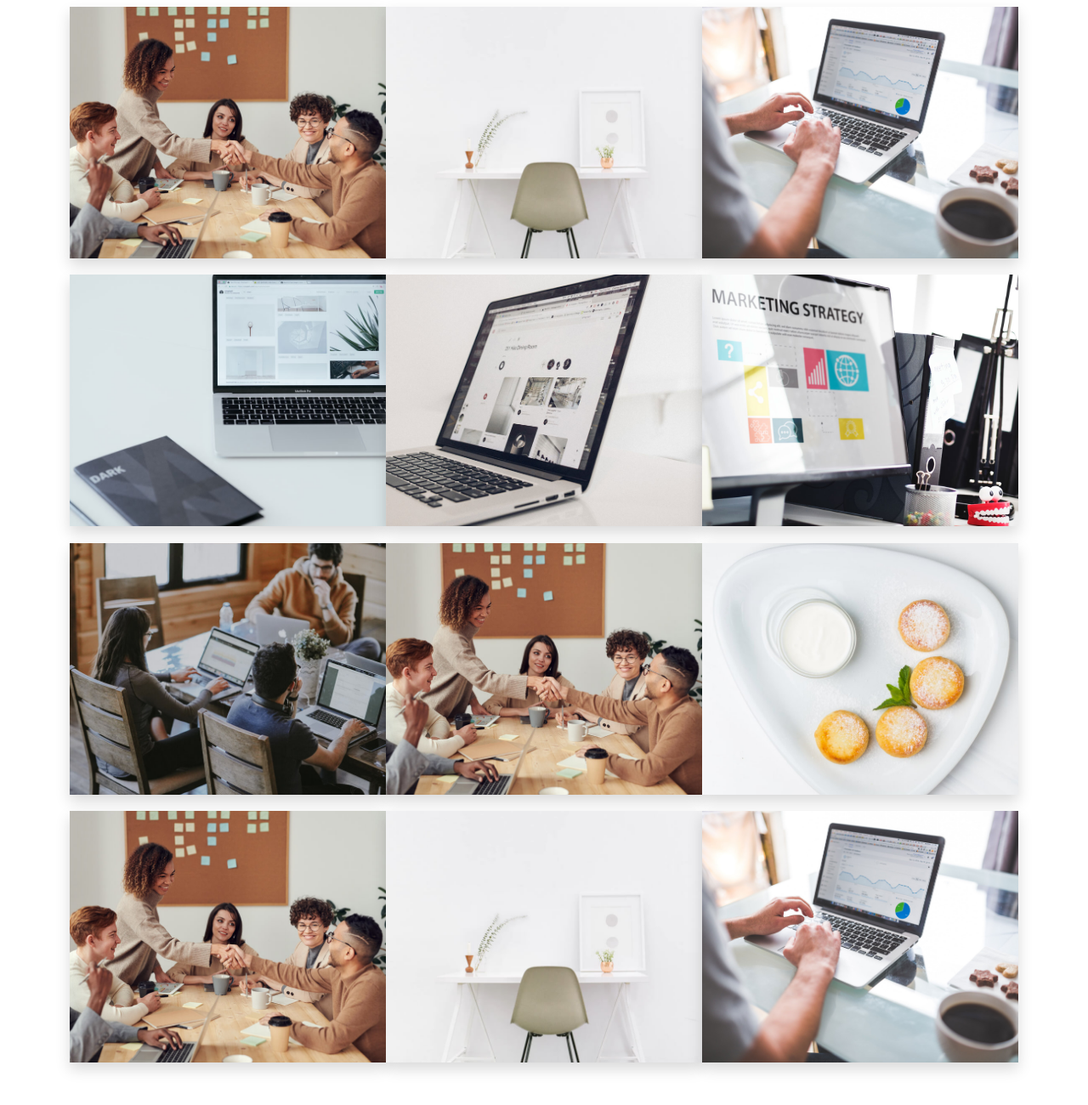
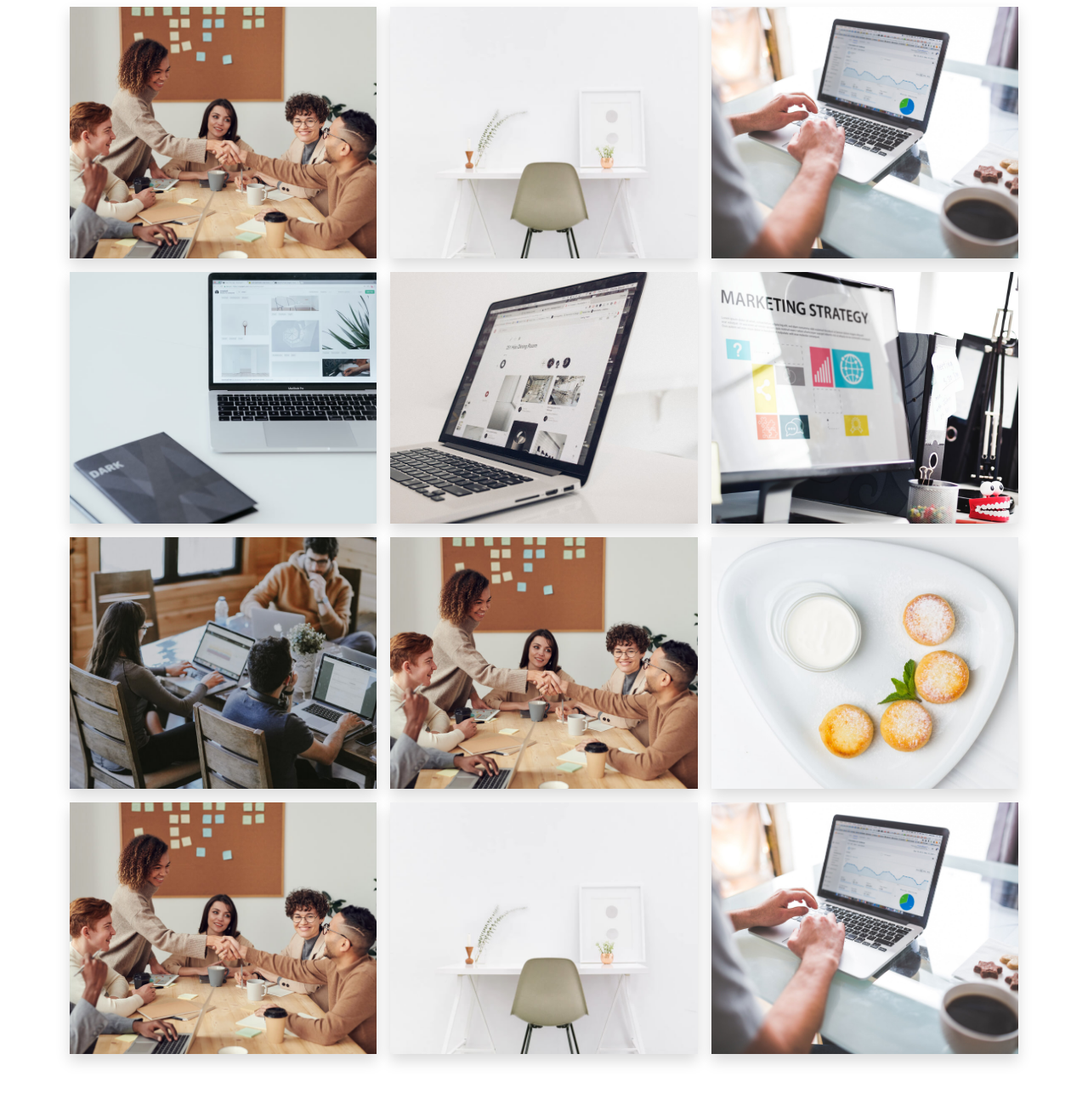
Before and after one commit to atiqueMorshed/learning-bootstrap-v1, a website: page index.html in a window 1280 px wide. Shown: the part 5188-6488 px from the top of the page at 85% size. Drawn offline with Linux system fonts and the light colour scheme.

Commit message:
+Fix - Portfolio Section Gutter

```diff
--- a/index.html
+++ b/index.html
@@ -660,8 +660,9 @@
           </div>
         </div>
         <!-- Start Portfolio Items -->
-        <div class="row row-cols-1 row-cols-md-2 row-cols-xl-3 g-0">
-          <div class="col portfolio-box shadow">
+        <div class="row row-cols-1 row-cols-md-2 row-cols-xl-3 g-3">
+          <div class="col">
+          <div class="portfolio-box shadow">
             <img src="./assets/images/portfolio/portfolio-1.jpg" alt="portfolio 1" title="portfolio 1 image" class="img-fluid">
             <span class="portfolio-info">
               <span class="caption">
@@ -670,7 +671,9 @@
               </span>
             </span>
           </div>
-          <div class="col portfolio-box shadow">
+        </div>
+        <div class="col">
+          <div class="portfolio-box shadow">
             <img src="./assets/images/portfolio/portfolio-2.jpg" alt="portfolio 2" title="portfolio 2 image" class="img-fluid">
             <span class="portfolio-info">
               <span class="caption">
@@ -679,7 +682,9 @@
               </span>
             </span>
           </div>
-          <div class="col portfolio-box shadow">
+        </div>
+        <div class="col">
+          <div class="portfolio-box shadow">
             <img src="./assets/images/portfolio/portfolio-3.jpg" alt="portfolio 3" title="portfolio 3 image" class="img-fluid">
             <span class="portfolio-info">
               <span class="caption">
@@ -688,7 +693,9 @@
               </span>
             </span>
           </div>
-          <div class="col portfolio-box shadow">
+        </div>
+        <div class="col">
+          <div class="portfolio-box shadow">
             <img src="./assets/images/portfolio/portfolio-4.jpg" alt="portfolio 4" title="portfolio 4 image" class="img-fluid">
             <span class="portfolio-info">
               <span class="caption">
@@ -697,7 +704,9 @@
               </span>
             </span>
           </div>
-          <div class="col portfolio-box shadow">
+        </div>
+        <div class="col">
+          <div class="portfolio-box shadow">
             <img src="./assets/images/portfolio/portfolio-5.jpg" alt="portfolio 5" title="portfolio 5 image" class="img-fluid">
             <span class="portfolio-info">
               <span class="caption">
@@ -706,7 +715,9 @@
               </span>
             </span>
           </div>
-          <div class="col portfolio-box shadow">
+        </div>
+          <div class="col">
+          <div class="portfolio-box shadow">
             <img src="./assets/images/portfolio/portfolio-6.jpg" alt="portfolio 6" title="portfolio 6 image" class="img-fluid">
             <span class="portfolio-info">
               <span class="caption">
@@ -715,7 +726,9 @@
               </span>
             </span>
           </div>
-          <div class="col portfolio-box shadow">
+        </div>
+          <div class="col">
+          <div class="portfolio-box shadow">
             <img src="./assets/images/portfolio/portfolio-7.jpg" alt="portfolio 7" title="portfolio 7 image" class="img-fluid">
             <span class="portfolio-info">
               <span class="caption">
@@ -724,7 +737,9 @@
               </span>
             </span>
           </div>
-          <div class="col portfolio-box shadow">
+        </div>
+          <div class="col">
+          <div class="portfolio-box shadow">
             <img src="./assets/images/portfolio/portfolio-8.jpg" alt="portfolio 8" title="portfolio 8 image" class="img-fluid">
             <span class="portfolio-info">
               <span class="caption">
@@ -733,7 +748,9 @@
               </span>
             </span>
           </div>
-          <div class="col portfolio-box shadow">
+        </div>
+          <div class="col">
+          <div class="portfolio-box shadow">
             <img src="./assets/images/portfolio/portfolio-9.jpg" alt="portfolio 9" title="portfolio 9 image" class="img-fluid">
             <span class="portfolio-info">
               <span class="caption">
@@ -742,7 +759,9 @@
               </span>
             </span>
           </div>
-          <div class="col portfolio-box shadow">
+        </div>
+          <div class="col">
+          <div class="portfolio-box shadow">
             <img src="./assets/images/portfolio/portfolio-10.jpg" alt="portfolio 10" title="portfolio 10 image" class="img-fluid">
             <span class="portfolio-info">
               <span class="caption">
@@ -751,7 +770,9 @@
               </span>
             </span>
           </div>
-          <div class="col portfolio-box shadow">
+        </div>
+          <div class="col">
+          <div class="portfolio-box shadow">
             <img src="./assets/images/portfolio/portfolio-11.jpg" alt="portfolio 11" title="portfolio 11 image" class="img-fluid">
             <span class="portfolio-info">
               <span class="caption">
@@ -760,7 +781,9 @@
               </span>
             </span>
           </div>
-          <div class="col portfolio-box shadow">
+        </div>
+          <div class="col">
+          <div class="portfolio-box shadow">
             <img src="./assets/images/portfolio/portfolio-12.jpg" alt="portfolio 12" title="portfolio 12 image" class="img-fluid">
             <span class="portfolio-info">
               <span class="caption">
@@ -769,6 +792,7 @@
               </span>
             </span>
           </div>
+        </div>
         </div>
       </div>
     </section>
--- a/scss/sections/_portfolio.scss
+++ b/scss/sections/_portfolio.scss
@@ -7,9 +7,9 @@
 
 .portfolio-box {
   position: relative;
+  width: 100%;
   height: 18.5rem;
   overflow: hidden;
-  margin-bottom: 1.2rem;
   img {
     width: 100%;
     height: 100%;
```
Also changed, not shown: assets/css/styles.css, 1 other file.
